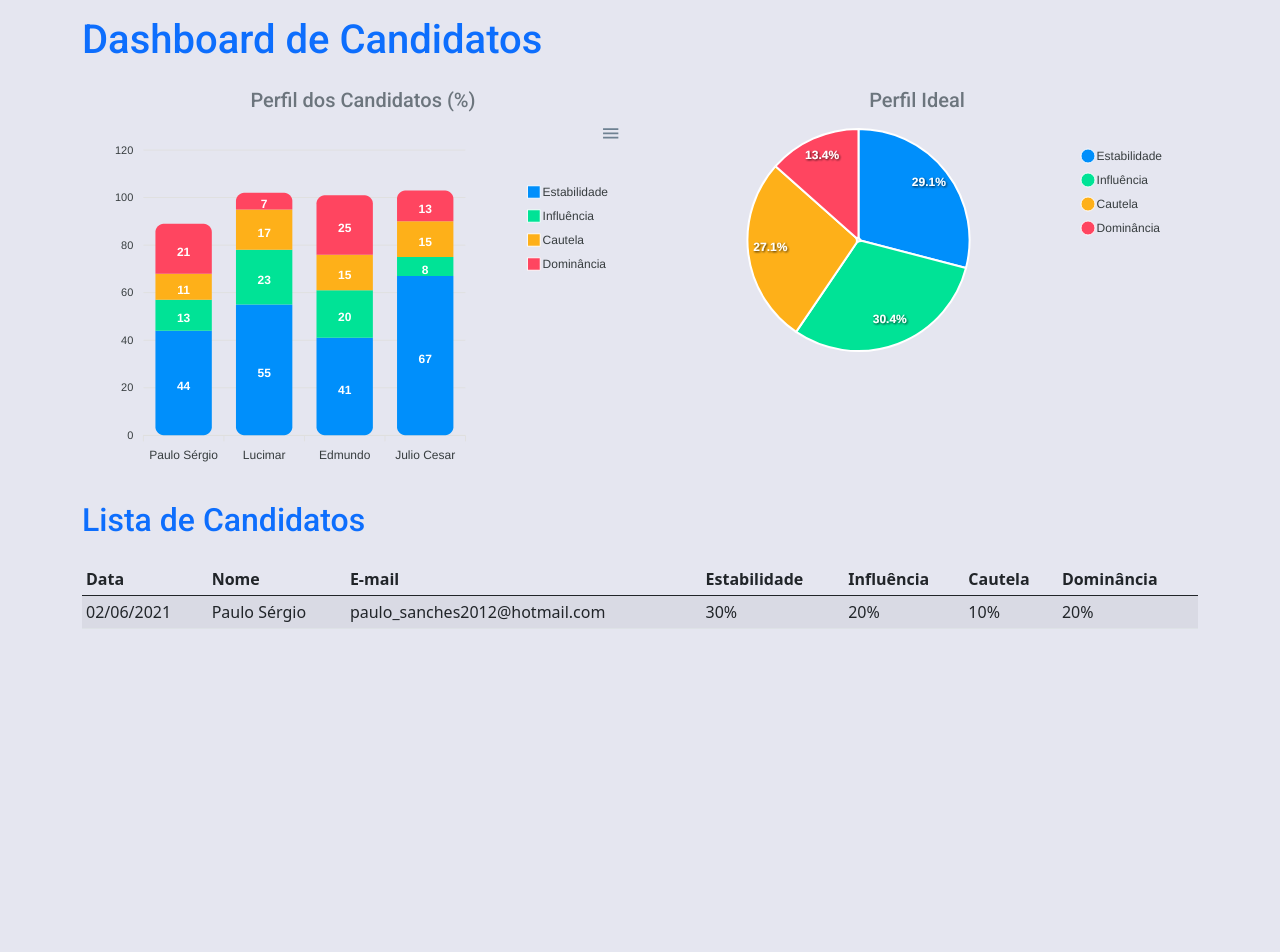
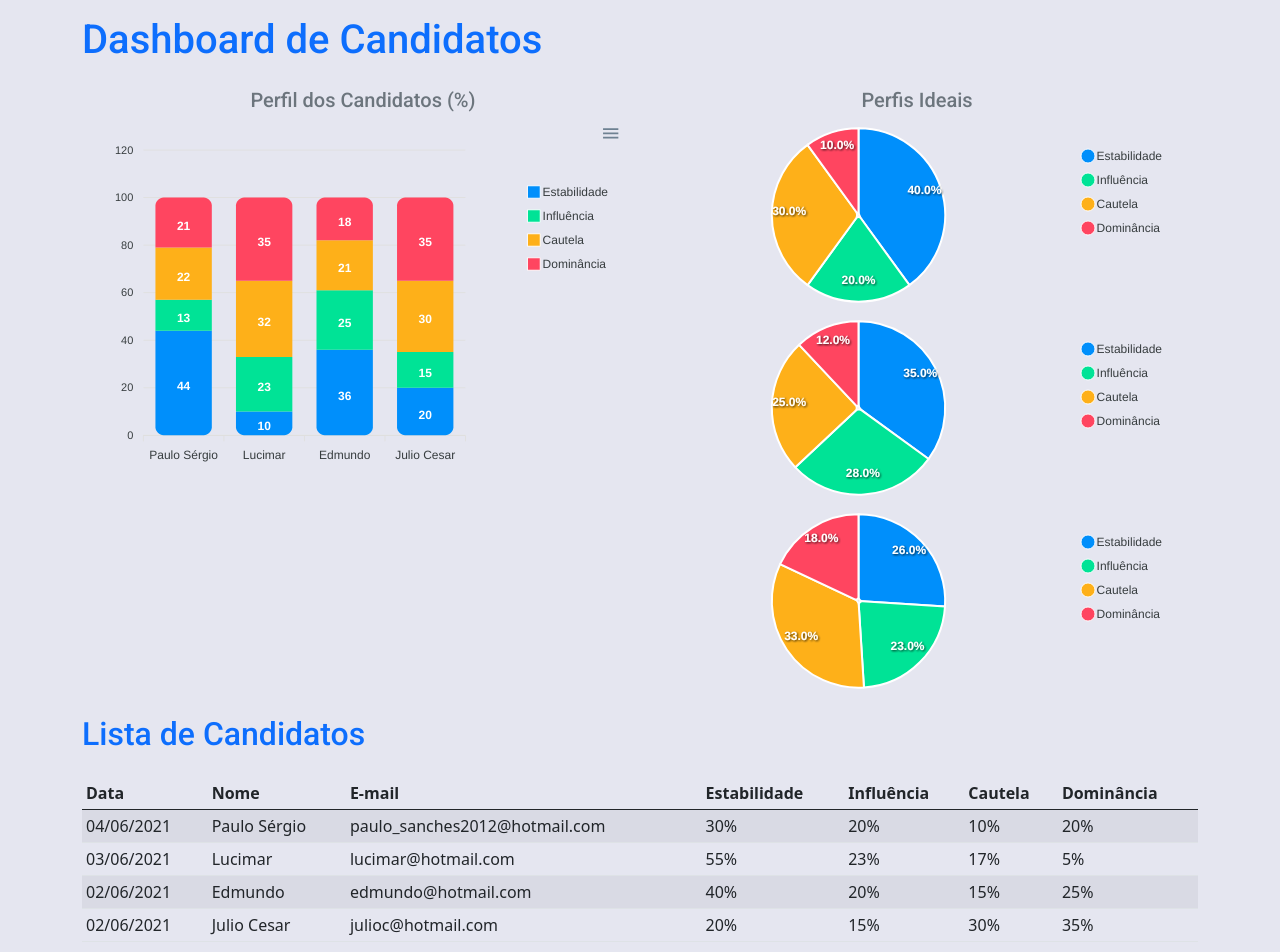
Before and after one commit to PauloSanches12/Projeto-TCC, a React (Create React App) app in the folder front-end/: page /dashboard in a window 1280 px wide. Shown: the top 952 px of the page. Before the commit the page ends 800 px from the top, so only its background shows below. Built offline with nearby package versions, Linux system fonts and the light colour scheme.

Commit message:
updating graphics

```diff
--- a/front-end/src/Pages/Dashboard/index.js
+++ b/front-end/src/Pages/Dashboard/index.js
@@ -13,7 +13,7 @@ function Dashboard() {
           <ColumnChart />
         </div>
         <div className="col-sm-6">
-            <h5 className="text-center text-secondary">Perfil Ideal</h5>
+          <h5 className="text-center text-secondary">Perfis Ideais</h5>
           <DonutChart />
         </div>
       </div>
--- a/front-end/src/components/ColumnChart/index.js
+++ b/front-end/src/components/ColumnChart/index.js
@@ -1,20 +1,20 @@
-import ReactApexChart  from 'react-apexcharts';
+import ReactApexChart from 'react-apexcharts';
 
 function ColumnChart() {
   const mokData = {
 
     series: [{
       name: 'Estabilidade',
-      data: [44, 55, 41, 67]
+      data: [44, 10, 36, 20]
     }, {
       name: 'Influência',
-      data: [13, 23, 20, 8]
+      data: [13, 23, 25, 15]
     }, {
       name: 'Cautela',
-      data: [11, 17, 15, 15]
+      data: [22, 32, 21, 30]
     }, {
       name: 'Dominância',
-      data: [21, 7, 25, 13]
+      data: [21, 35, 18, 35]
     }],
 
     options: {
--- a/front-end/src/components/DataTable/index.js
+++ b/front-end/src/components/DataTable/index.js
@@ -16,13 +16,40 @@ function DataTable() {
         <tbody>
 
           <tr>
-            <td>02/06/2021</td>
+            <td>04/06/2021</td>
             <td>Paulo Sérgio</td>
             <td>paulo_sanches2012@hotmail.com</td>
             <td>30%</td>
             <td>20%</td>
             <td>10%</td>
             <td>20%</td>
+          </tr>
+          <tr>
+            <td>03/06/2021</td>
+            <td>Lucimar</td>
+            <td>lucimar@hotmail.com</td>
+            <td>55%</td>
+            <td>23%</td>
+            <td>17%</td>
+            <td>5%</td>
+          </tr>
+          <tr>
+            <td>02/06/2021</td>
+            <td>Edmundo</td>
+            <td>edmundo@hotmail.com</td>
+            <td>40%</td>
+            <td>20%</td>
+            <td>15%</td>
+            <td>25%</td>
+          </tr>
+          <tr>
+            <td>02/06/2021</td>
+            <td>Julio Cesar</td>
+            <td>julioc@hotmail.com</td>
+            <td>20%</td>
+            <td>15%</td>
+            <td>30%</td>
+            <td>35%</td>
           </tr>
 
         </tbody>
--- a/front-end/src/components/DonutChart/index.js
+++ b/front-end/src/components/DonutChart/index.js
@@ -1,9 +1,9 @@
-import ReactApexChart  from 'react-apexcharts';
+import ReactApexChart from 'react-apexcharts';
 
 function DonutChart() {
 
   const mockData = {
-    series: [477138, 499928, 444867, 220426],
+    series: [40, 20, 30, 10],
     labels: ['Estabilidade', 'Influência', 'Cautela', 'Dominância']
   }
 
@@ -13,8 +13,33 @@ function DonutChart() {
     }
   }
 
+  const mockData2 = {
+    series: [35, 28, 25, 12],
+    labels: ['Estabilidade', 'Influência', 'Cautela', 'Dominância']
+  }
+
+  const options2 = {
+    legend: {
+      show: true
+    }
+  }
+  const mockData3 = {
+    series: [26, 23, 33, 18],
+    labels: ['Estabilidade', 'Influência', 'Cautela', 'Dominância']
+  }
+
+  const options3 = {
+    legend: {
+      show: true
+    }
+  }
+
   return (
-    <ReactApexChart  options={{ ...options, labels: mockData.labels }} series={mockData.series} type="pie" height="240" />
+    <>
+      <ReactApexChart options={{ ...options, labels: mockData.labels }} series={mockData.series} type="pie" height="190" />
+      <ReactApexChart options={{ ...options2, labels: mockData2.labels }} series={mockData2.series} type="pie" height="190" />
+      <ReactApexChart options={{ ...options3, labels: mockData3.labels }} series={mockData3.series} type="pie" height="190" />
+    </>
   );
 }
 
```
Lines whose indentation alone changed are shown as unchanged.
